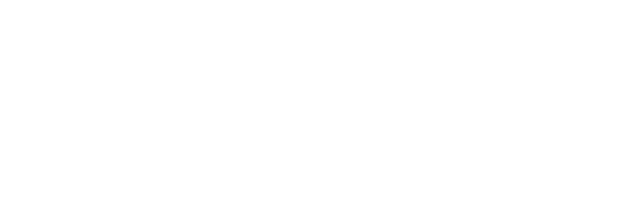
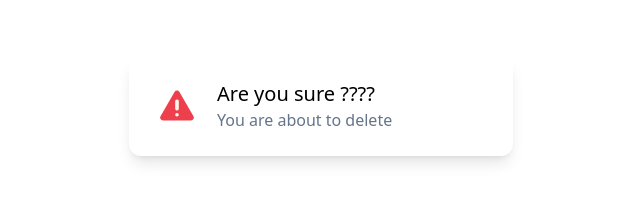
Before and after one commit to Meet-510/tailwind-sandbox-starter, a plain HTML site: page 01-utility-first/index.html in a window 1280 px wide. Shown: the whole page, without its empty margins (319-959 px from the left). Drawn offline with nearby package versions, Linux system fonts and the light colour scheme.

Commit message:
Initial styling

```diff
--- a/01-utility-first/index.html
+++ b/01-utility-first/index.html
@@ -1,5 +1,6 @@
 <!DOCTYPE html>
 <html lang="en">
+
 <head>
   <meta charset="UTF-8" />
   <meta http-equiv="X-UA-Compatible" content="IE=edge" />
@@ -7,7 +8,17 @@
   <script src="https://cdn.tailwindcss.com"></script>
   <title>Message Alert</title>
 </head>
+
 <body>
   <!-- Utility First -->
+  <div class="flex items-center p-6 max-w-sm mx-auto bg-white rounded-xl shadow-lg space-x-4 mt-14">
+    <img class="w-12 h-12" src="../assets/img/warning.svg" />
+    <div>
+      <div class="text-xl font-medium text-black">Are you sure ????</div>
+      <p class="text-slate-500">You are about to delete</p>
+    </div>
+
+  </div>
 </body>
+
 </html>
```
Also changed, not shown: 1 other file. Lines whose indentation alone changed are shown as unchanged.
